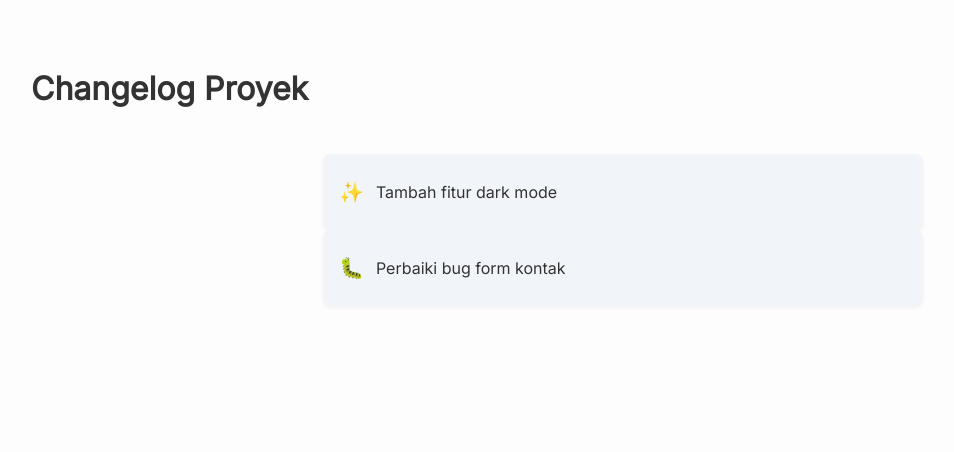
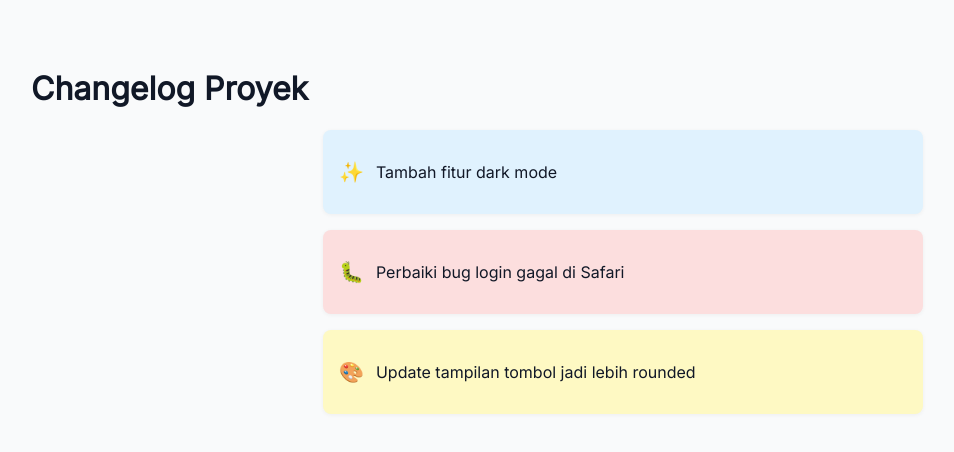
Before and after one commit to rizkilabs/Changelog-Component, a plain HTML site: page index.html in a window 1280 px wide. Shown: the whole page, without its empty margins (17-971 px from the left). Drawn offline with Linux system fonts and the light colour scheme.

Commit message:
update index.html & style.css

```diff
--- a/index.html
+++ b/index.html
@@ -16,13 +16,17 @@
     <h1>Changelog Proyek</h1>
 
     <div class="changelog">
-        <div class="item">
+        <div class="changelog-item fitur">
             <span class="icon">✨</span>
             <p>Tambah fitur dark mode</p>
         </div>
-        <div class="item">
+        <div class="changelog-item bug">
             <span class="icon">🐛</span>
-            <p>Perbaiki bug form kontak</p>
+            <p>Perbaiki bug login gagal di Safari</p>
+        </div>
+        <div class="changelog-item tampilan">
+            <span class="icon">🎨</span>
+            <p>Update tampilan tombol jadi lebih rounded</p>
         </div>
     </div>
 
--- a/style.css
+++ b/style.css
@@ -1,7 +1,7 @@
 body {
-    font-family: Arial, sans-serif;
-    background-color: #fdfdfd;
-    color: #333;
+    font-family: 'Inter', sans-serif;
+    background-color: #f9fafb;
+    color: #111827;
     padding: 40px;
 }
 
@@ -9,17 +9,24 @@ body {
 .changelog {
     max-width: 600px;
     margin: auto;
-    padding: 24px;
+    display: flex;
+    flex-direction: column;
+    gap: 16px;
 }
 
 /* === Item === */
 .changelog-item {
     display: flex;
-    align-items: flex-start;
+    align-items: center;
     gap: 12px;
     padding: 16px;
     border-radius: 8px;
-    margin-bottom: 16px;
+    box-shadow: 0 1px 4px rgba(0, 0, 0, 0.05);
+}
+
+/* === Icon === */
+.icon {
+    font-size: 20px;
 }
 
 /* === Tipe-Tipe Update === */
@@ -35,19 +42,6 @@ body {
     background-color: #fef9c3;
 }
 
-.item {
-    display: flex;
-    align-items: center;
-    background-color: #f1f5f9;
-    padding: 12px 16px;
-    border-radius: 8px;
-    box-shadow: 0 2px 4px rgba(0, 0, 0, 0.05);
-}
-
-.icon {
-    margin-right: 12px;
-    font-size: 20px;
-}
 
 @media (max-width: 600px) {
     body {
```
